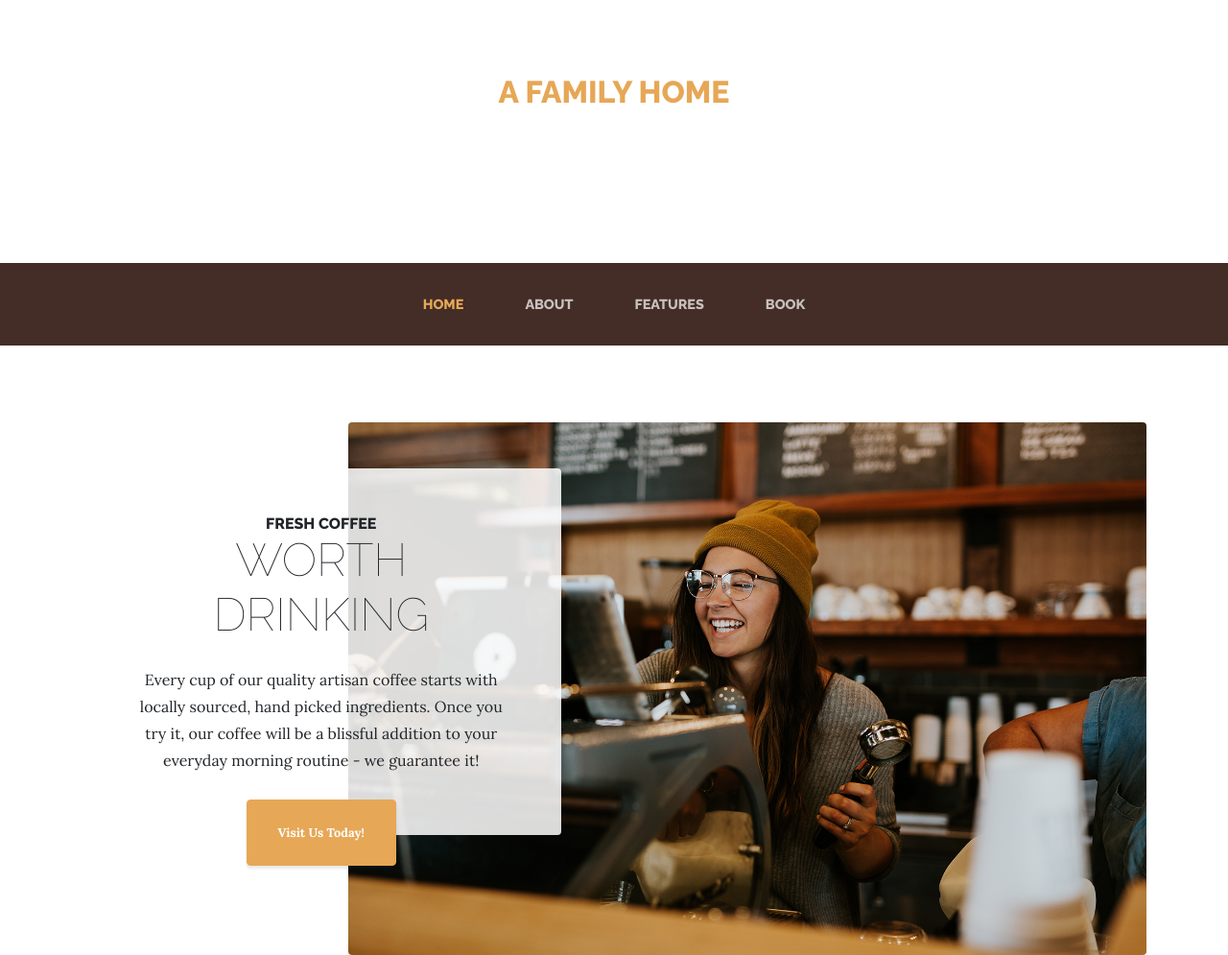
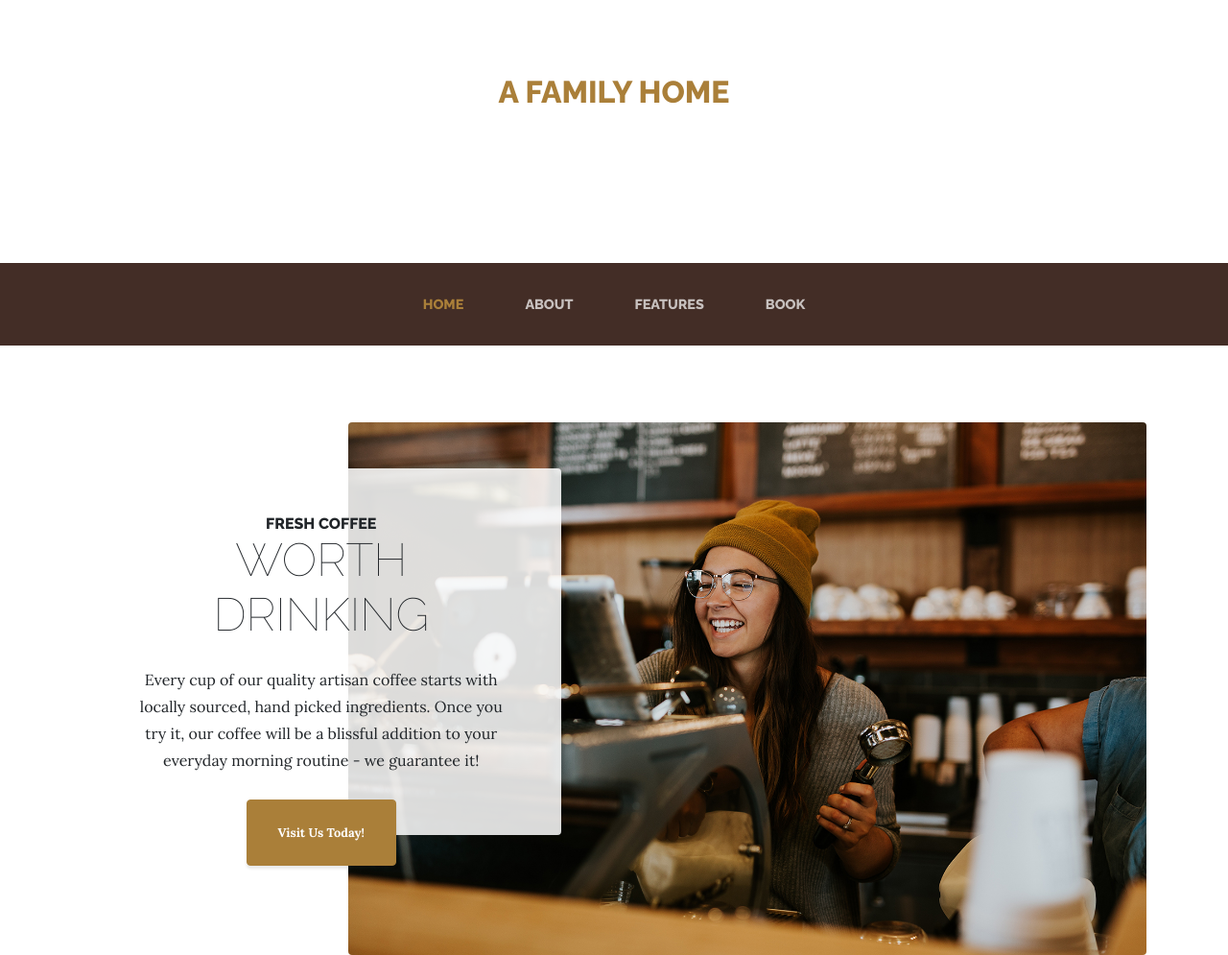
Before and after one commit to gladleigh/gladleigh, a website: page index.html in a window 1280 px wide. Shown: the top 995 px of the page at 96% size. Drawn offline with nearby package versions, Linux system fonts and the light colour scheme; files that its build step writes are made by us from their sources.

Commit message:
change primary font color

```diff
--- a/scss/_variables.scss
+++ b/scss/_variables.scss
@@ -14,5 +14,5 @@ $gray-800: #343a40 !default;
 $gray-900: #212529 !default;
 $black: #000 !default;
 
-$primary: #e6a756 !default;
+$primary: #AA7F39 !default;
 $secondary: #2F170F !default;
```
